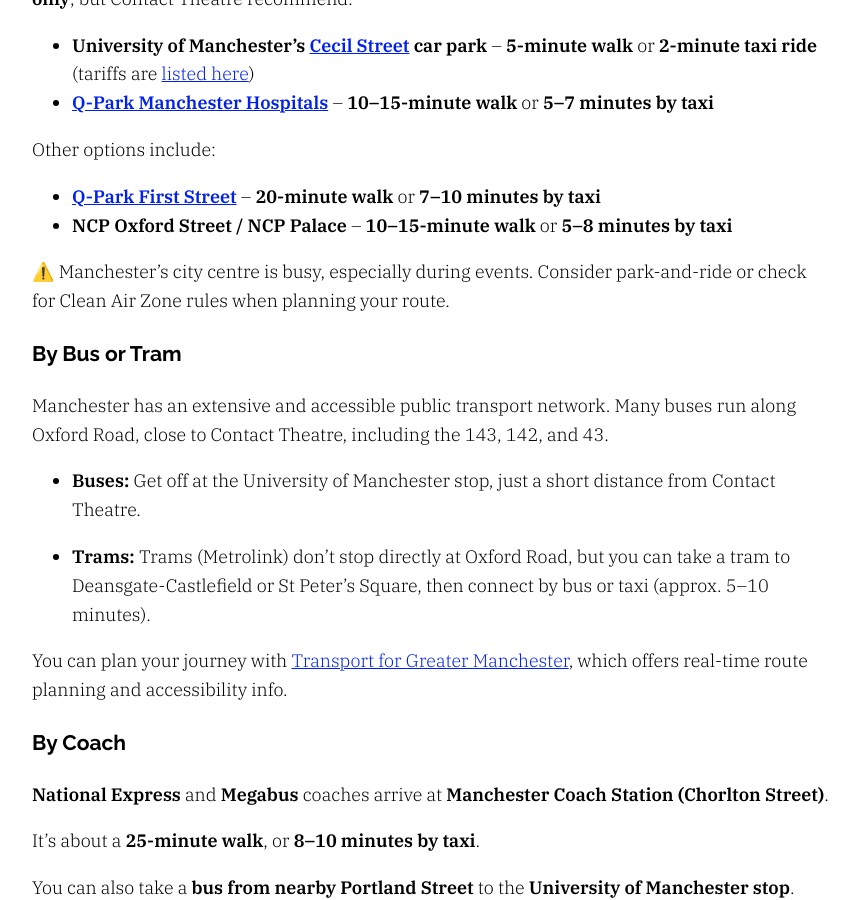
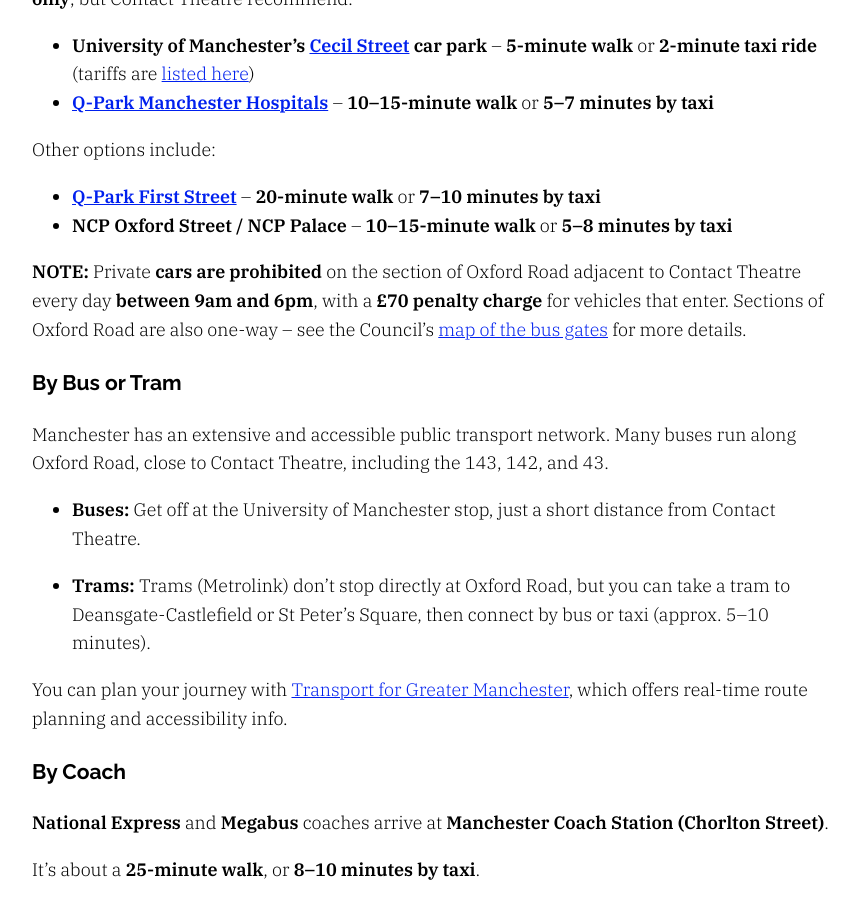
Before and after one commit to gma/2025.pyconuk.org, a Jekyll site: the page built from src/venue.md, in a window 1280 px wide and 900 px high, scrolled down 2500 px. Shown: the whole window, without its empty margins (208-1067 px from the left). Built offline with Jekyll 4.4.1, drawn with Linux system fonts in a browser that asks for light colours.

Commit message:
Mention traffic restrictions near venue

```diff
--- a/src/venue.md
+++ b/src/venue.md
@@ -108,12 +108,14 @@ Other options include:
 - **[Q-Park First Street]** – **20-minute walk** or **7–10 minutes by taxi**
 - **NCP Oxford Street / NCP Palace** – **10–15-minute walk** or **5–8 minutes by taxi**
 
-⚠️ Manchester's city centre is busy, especially during events. Consider park-and-ride or check for Clean Air Zone rules when planning your route.
+**NOTE:** Private **cars are prohibited** on the section of Oxford Road adjacent to Contact Theatre every day **between 9am and 6pm**, with a **£70 penalty charge** for vehicles that enter. Sections of Oxford Road are also one-way – see the Council's [map of the bus gates] for more details.
 
 [Cecil Street]: https://maps.app.goo.gl/V79v17cnSWRXctfb8
 [listed here]: https://www.estates.manchester.ac.uk/services/operationalservices/carparking/#CARPARKE
 [Q-Park Manchester Hospitals]: https://www.q-park.co.uk/en-gb/cities/manchester/manchester-hospitals/
 [Q-Park First Street]: https://www.q-park.co.uk/en-gb/cities/manchester/poi/one-first-street/
+
+[map of the bus gates]: https://www.manchester.gov.uk/info/471/tickets_and_fines/7420/bus_gates/2
 
 ### By Bus or Tram
 
```
